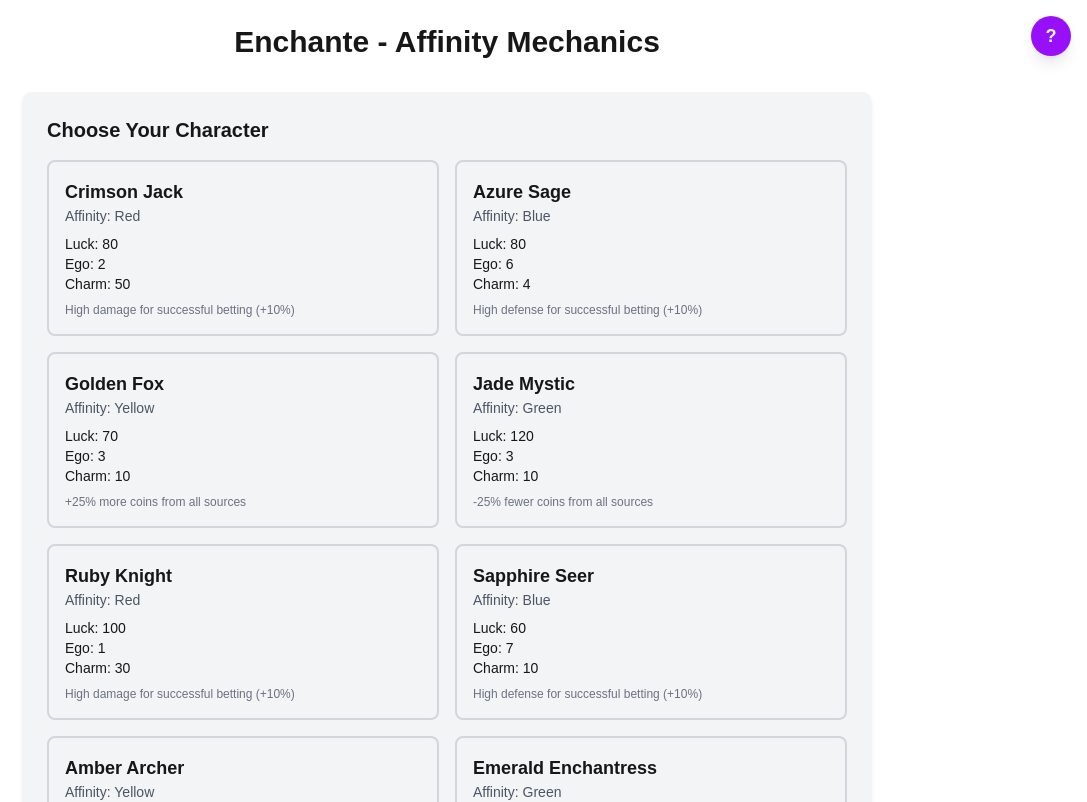
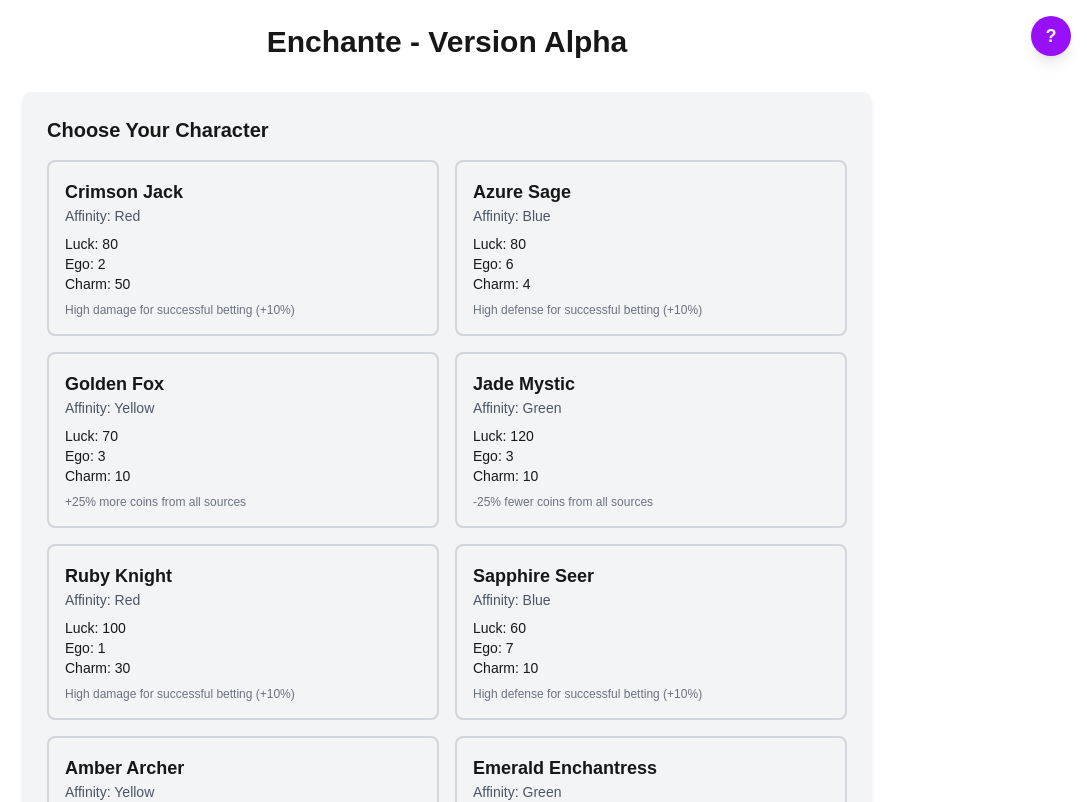
Before and after one commit to m-ku66/Enchante-MVP, a Next.js app: page / in a window 1280 px wide. Shown: the top 802 px of the page, without its empty margins (193-1280 px from the left). Built offline with nearby package versions, Linux system fonts and the light colour scheme.

Commit message:
title change

```diff
--- a/app/page.jsx
+++ b/app/page.jsx
@@ -2082,7 +2082,7 @@ const EnchanteDev = () => {
         </button>
 
         <h1 className="text-3xl font-bold text-center mb-8">
-          Enchante - Affinity Mechanics
+          Enchante - Version Alpha
         </h1>
         <div className="bg-gray-100 p-6 rounded-lg mb-6 shadow-md">
           <h2 className="text-xl font-semibold mb-4">Choose Your Character</h2>
```
